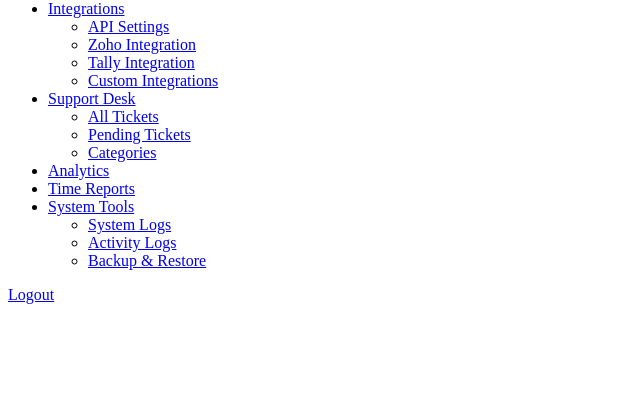
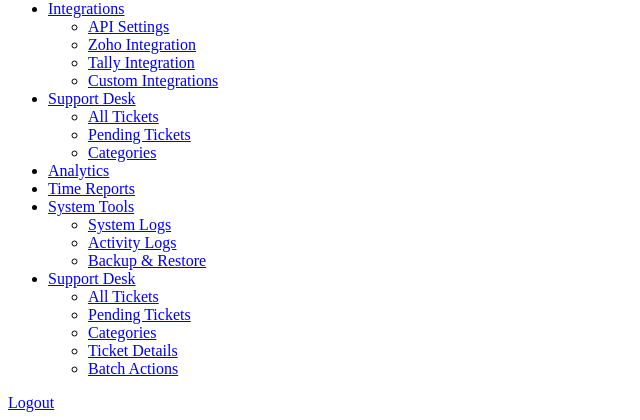
Before and after one commit to Shanis-Nheralat/backsureground, a PHP site: page /shared/templates/admin-sidebar.php in a window 1280 px wide. Shown: the part 792-1212 px from the top of the page, without its empty margins (0-640 px from the left). Before the commit the page ends 1096 px from the top, so only its background shows below. Run offline with PHP 8.4, Linux system fonts and the light colour scheme.

Commit message:
Update admin-sidebar.php

```diff
--- a/shared/templates/admin-sidebar.php
+++ b/shared/templates/admin-sidebar.php
@@ -266,6 +266,43 @@
     ]
 ];
 
+// PHASE 9: Support Desk
+$admin_menu_items[] = [
+    'id' => 'support',
+    'title' => 'Support Desk',
+    'icon' => 'fas fa-headset',
+    'url' => '#',
+    'submenu' => [
+        [
+            'id' => 'all_tickets',
+            'title' => 'All Tickets',
+            'url' => '/groundd/admin/support/all-tickets.php'
+        ],
+        [
+            'id' => 'pending_tickets',
+            'title' => 'Pending Tickets',
+            'url' => '/groundd/admin/support/pending-tickets.php'
+        ],
+        [
+            'id' => 'ticket_categories',
+            'title' => 'Categories',
+            'url' => '/groundd/admin/support/ticket-categories.php'
+        ],
+        [
+            'id' => 'ticket_details',
+            'title' => 'Ticket Details',
+            'url' => '/groundd/admin/support/ticket-details.php',
+            'hidden' => true // Hidden from menu but used for active state
+        ],
+        [
+            'id' => 'batch_actions',
+            'title' => 'Batch Actions',
+            'url' => '/groundd/admin/support/batch-actions.php',
+            'hidden' => true // Hidden from menu but used for active state
+        ]
+    ]
+];
+
 // Add hook for additional menu items
 if (function_exists('add_admin_menu_items')) {
     add_admin_menu_items($admin_menu_items);
```
